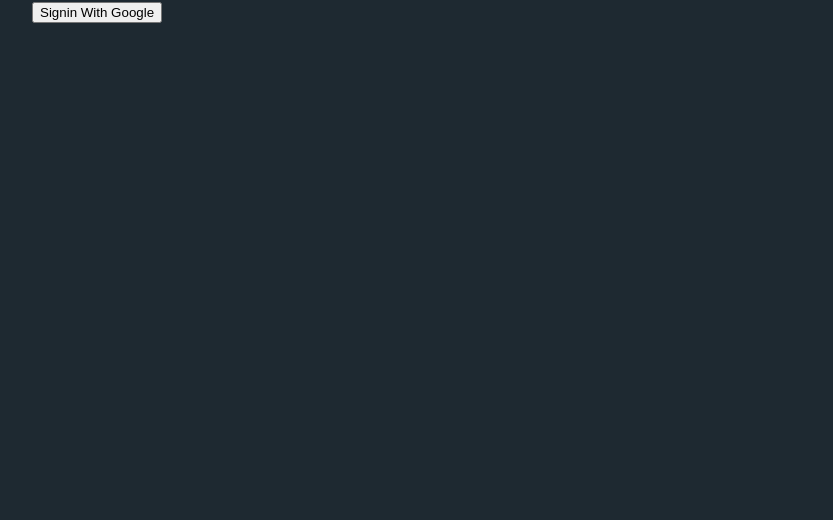
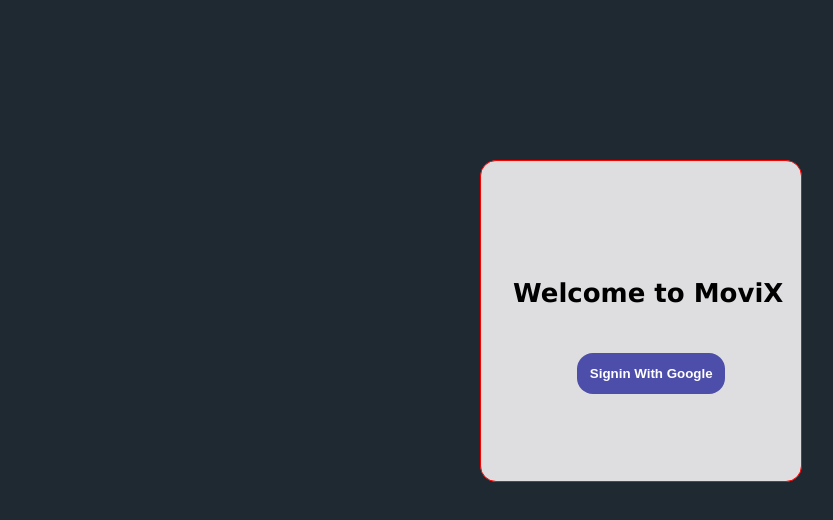
Before and after one commit to yogeshnishad007/competishun, a React (Vite) app in the folder Task-1/: page / in a window 1280 px wide. Shown: the top 520 px of the page, without its empty margins (32-865 px from the left). Built offline with nearby package versions, Linux system fonts and the light colour scheme.

Commit message:
login modify

```diff
--- a/Task-1/src/Components/Signin.jsx
+++ b/Task-1/src/Components/Signin.jsx
@@ -1,47 +1,45 @@
 import { useState } from "react";
-import {auth,provider} from "../Auth/FirebaseConfig";
-import {signInWithPopup} from "firebase/auth";
-import AllRoutes from "./AllRoutes"
-import"../Style/SignIn.css"
+import { auth, provider } from "../Auth/FirebaseConfig";
+import { signInWithPopup } from "firebase/auth";
+import AllRoutes from "./AllRoutes";
+import "../Style/SignIn.css";
 
+const SignIn = () => {
+  const [value, setValue] = useState(null);
 
-const SignIn =()=> {
-    const [value,setValue] = useState(null)
-
-    const handleClick=()=>{
-        signInWithPopup(auth, provider).then((result)=>{
+  const handleClick = () => {
+    signInWithPopup(auth, provider)
+      .then((result) => {
         const user = result.user;
         console.log(user);
         setValue(user);
 
-          localStorage.setItem("email",user.email)
+        localStorage.setItem("email", user.email);
+      })
+      .catch((err) => {
+        console.log(err);
+      });
+  };
+  const handleLogout = () => {
+    localStorage.clear();
+    window.location.reload();
+    setValue(null);
+  };
 
-        }).catch((err)=>{
-          console.log(err);
-        })
-      }
-    const handleLogout =()=>{
-        localStorage.clear()
-        window.location.reload()
-        setValue(null)
-    }
-
-    console.log("value",value)
+  console.log("value", value);
 
   return (
     <div>
-        {value?(
+      {value ? (
         <>
           <div className="profile-container">
-
-            <div className='profile-pic'>
-                <img src={value.photoURL} alt="dp" referrerPolicy='no-referrer'/>
+            <div className="profile-pic">
+              <img src={value.photoURL} alt="dp" referrerPolicy="no-referrer" />
             </div>
 
             <h3>Welcome {value.displayName}</h3>
 
-              <button className=''
-                        onClick={handleLogout}>
+            <button className="" onClick={handleLogout}>
               LOGOUT
             </button>
           </div>
@@ -49,17 +47,19 @@
           <div>
             <AllRoutes displayName={value.displayName} />
           </div>
+        </>
+      ) : (
+        <>
+             <div className="sign-btn">
 
-
+                     <h1>Welcome to MoviX</h1>
+                 <button onClick={handleClick}>Signin With Google</button>
+             </div>
 
         </>
-          ):(
 
-            <button onClick={handleClick}>Signin With Google</button>
-          )
-
-        }
+      )}
     </div>
   );
-}
-export default SignIn
+};
+export default SignIn;
--- a/Task-1/src/Style/SignIn.css
+++ b/Task-1/src/Style/SignIn.css
@@ -21,3 +21,39 @@
     width: 50px;
     height: 50px;
 }
+
+
+.sign-btn{
+
+    position: absolute;
+    left: 40%;
+    top: 20%;
+    width: 20rem;
+    height: 20rem;
+    border: 1px solid red;
+    background-color: rgb(222, 222, 225);
+    border-radius: 1rem;
+}
+
+.sign-btn>button{
+
+      position: absolute;
+      top: 60%;
+      left: 30%;
+      border-radius: 1rem;
+      padding: .8rem .8rem;
+      border: none;
+      color: white;
+      background-color: rgb(77, 77, 170);
+      font-weight: 700;
+}
+
+
+.sign-btn>h1{
+
+    position: absolute;
+    top: 30%;
+    left: 10%;
+    font-size: 26px;
+    color: black;
+}
```
Lines whose indentation alone changed are shown as unchanged.
